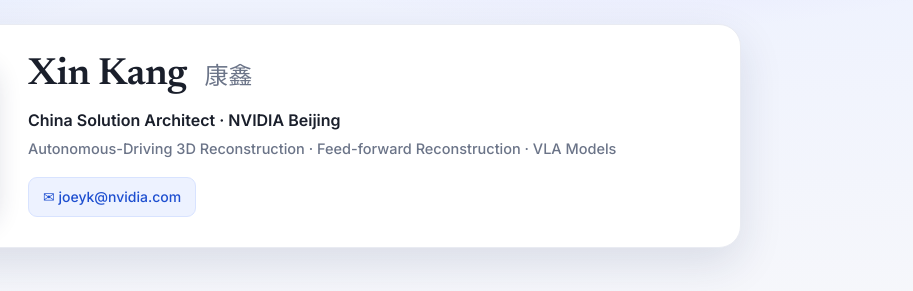
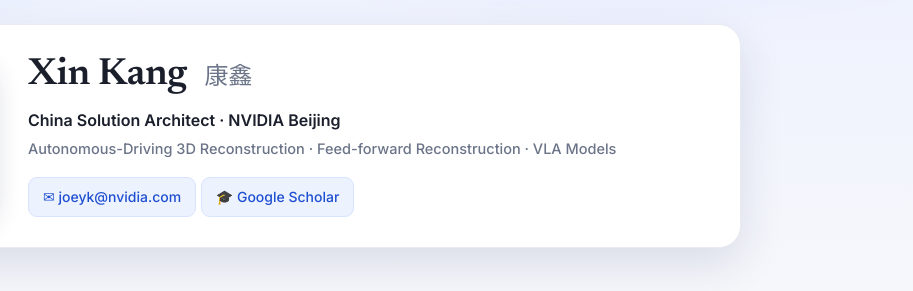
Before and after one commit to kangx326/kangx326.github.io, a plain HTML site: page index.html in a window 1280 px wide. Shown: the part 36-327 px from the top of the page, 367-1280 px from the left. Drawn offline with Linux system fonts and the light colour scheme.

Commit message:
Add google scholar link.

```diff
--- a/index.html
+++ b/index.html
@@ -138,6 +138,8 @@
       <div class="role">China Solution Architect · NVIDIA Beijing</div>
       <div class="role sub">Autonomous-Driving 3D Reconstruction · Feed-forward Reconstruction · VLA Models</div>
       <a class="contact" href="mailto:joeyk@nvidia.com">✉ joeyk@nvidia.com</a>
+      <a class="contact" href="https://scholar.google.com/citations?user=zdweFAIAAAAJ"
+   target="_blank" rel="noopener">🎓 Google Scholar</a>
     </div>
   </header>
 
```
